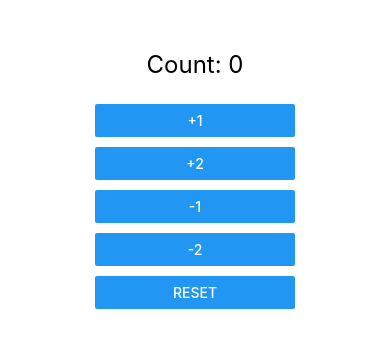
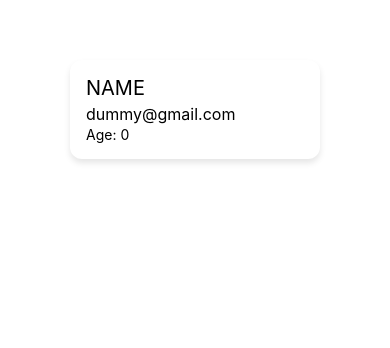
Before and after one commit to ApsalSyed/TypeScriptLearning, a React Native app: screen / in a window 390 px wide. Shown: the top 348 px of the page. Built offline with nearby package versions, Linux system fonts and the light colour scheme.

Commit message:
Task 1: Create a UserCard Component Define a User type with name, email, and age.
Create a UserCard component that takes a user prop of type User.

Render the user’s name and email in the UI.

COMPLETED

```diff
--- /dev/null
+++ b/src/componet/TASKS/user-card.tsx
@@ -0,0 +1,60 @@
+import React from 'react';
+import {StyleSheet, Text, View, ViewStyle, TextStyle} from 'react-native';
+
+type User = {
+  name?: string;
+  email?: string;
+  age?: number;
+};
+interface UserCardProps extends User {
+  containerStyle?: ViewStyle;
+  nameStyle?: TextStyle;
+  emailStyle?: TextStyle;
+  ageStyle?: TextStyle;
+}
+
+const UserCard: React.FC<UserCardProps> = ({
+  name = 'NAME',
+  email = 'dummy@gmail.com',
+  age = '0',
+  containerStyle,
+  nameStyle,
+  emailStyle,
+  ageStyle,
+}) => {
+  return (
+    <View style={[styles.container, containerStyle]}>
+      <Text style={[styles.name, nameStyle]}>{name}</Text>
+      <Text style={[styles.email, emailStyle]}>{email}</Text>
+      <Text style={[styles.age, ageStyle]}>Age: {age}</Text>
+    </View>
+  );
+};
+
+export default UserCard;
+
+const styles = StyleSheet.create({
+  container: {
+    backgroundColor: '#fff',
+    padding: 16,
+    borderRadius: 12,
+    shadowColor: '#000',
+    shadowOffset: {width: 0, height: 4},
+    shadowOpacity: 0.1,
+    shadowRadius: 6,
+    elevation: 3,
+    marginVertical: 10,
+    marginHorizontal: 20,
+  },
+  name: {
+    fontSize: 20,
+    marginBottom: 4,
+  },
+  email: {
+    fontSize: 16,
+    marginBottom: 2,
+  },
+  age: {
+    fontSize: 14,
+  },
+});
--- a/src/page/home-page.tsx
+++ b/src/page/home-page.tsx
@@ -1,6 +1,6 @@
 import React, {useState} from 'react';
 import {StyleSheet, View} from 'react-native';
-import CustomCounter from '../componet/custom-counter';
+import UserCard from '../componet/TASKS/user-card';
 
 const HomePage: React.FC = () => {
   const [count, setCount] = useState<number>(0);
@@ -21,7 +21,7 @@ const HomePage: React.FC = () => {
         textStyle={styles.textStyle}
       /> */}
       {/* <Counter /> */}
-      <CustomCounter
+      {/* <CustomCounter
         title={['+1', '+2', '-1', '-2', 'RESET']}
         count={count}
         noofButton={5}
@@ -32,7 +32,9 @@ const HomePage: React.FC = () => {
           () => setCount(count - 2),
           () => setCount(0),
         ]}
-      />
+      /> */}
+
+      <UserCard />
     </View>
   );
 };
```
